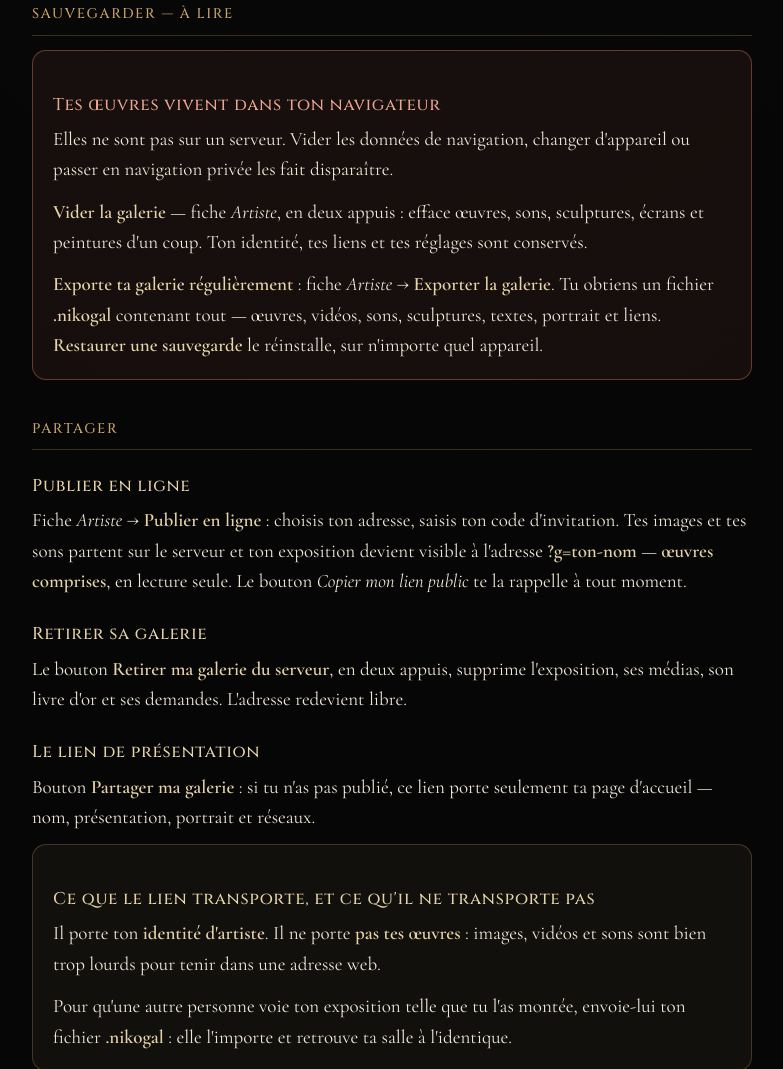
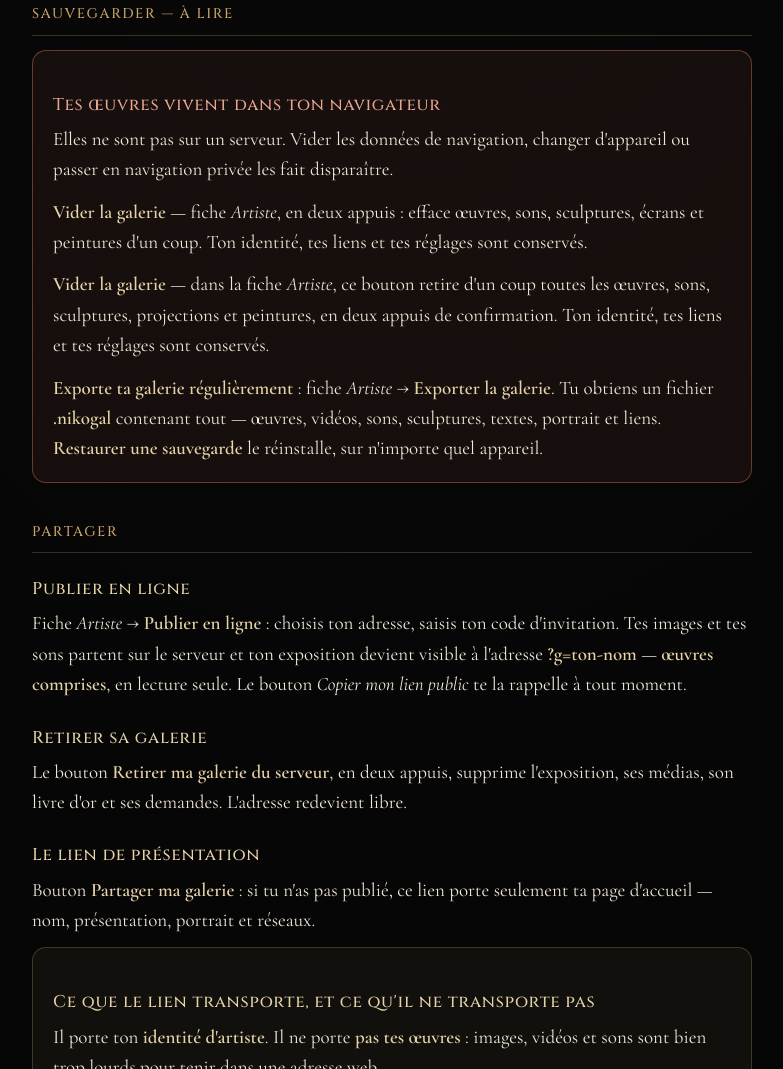
Before and after one commit to Nikoju1977/galerie-studio-niko, a plain HTML site: page guide.html in a window 1280 px wide. Shown: the part 4493-5562 px from the top of the page, without its empty margins (248-1031 px from the left). Drawn offline with nearby package versions, Linux system fonts and the light colour scheme.

Commit message:
Fiche explicative pour les artistes

```diff
--- a/guide.html
+++ b/guide.html
@@ -236,7 +236,8 @@
       <h3>Tes œuvres vivent dans ton navigateur</h3>
       <p>Elles ne sont pas sur un serveur. Vider les données de navigation, changer d'appareil ou passer en navigation privée les fait disparaître.</p>
       <p><strong>Vider la galerie</strong> — fiche <em>Artiste</em>, en deux appuis : efface œuvres, sons, sculptures, écrans et peintures d'un coup. Ton identité, tes liens et tes réglages sont conservés.</p>
-      <p style="margin-bottom:0"><strong>Exporte ta galerie régulièrement</strong> : fiche <em>Artiste</em> → <strong>Exporter la galerie</strong>. Tu obtiens un fichier <strong>.nikogal</strong> contenant tout — œuvres, vidéos, sons, sculptures, textes, portrait et liens. <strong>Restaurer une sauvegarde</strong> le réinstalle, sur n'importe quel appareil.</p>
+      <p><strong>Vider la galerie</strong> — dans la fiche <em>Artiste</em>, ce bouton retire d'un coup toutes les œuvres, sons, sculptures, projections et peintures, en deux appuis de confirmation. Ton identité, tes liens et tes réglages sont conservés.</p>
+    <p style="margin-bottom:0"><strong>Exporte ta galerie régulièrement</strong> : fiche <em>Artiste</em> → <strong>Exporter la galerie</strong>. Tu obtiens un fichier <strong>.nikogal</strong> contenant tout — œuvres, vidéos, sons, sculptures, textes, portrait et liens. <strong>Restaurer une sauvegarde</strong> le réinstalle, sur n'importe quel appareil.</p>
     </div>
   </section>
 
```
